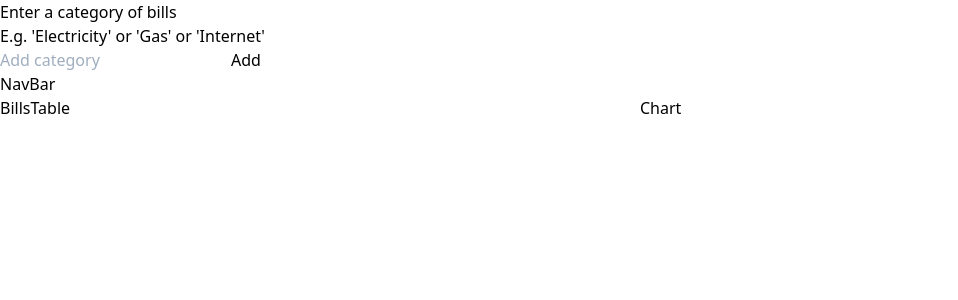
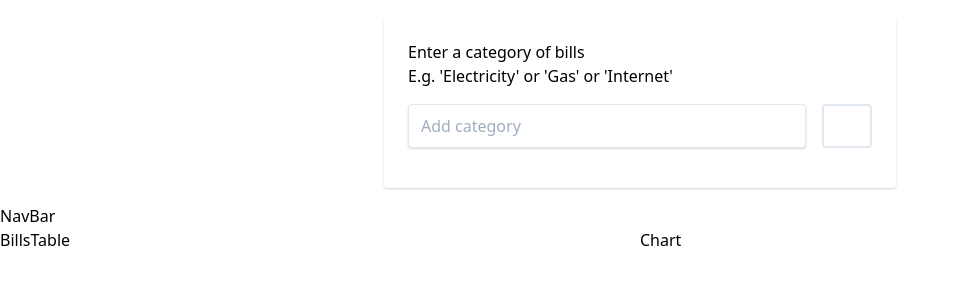
Before and after one commit to Axeldnahcram/bill_tracker, a Vue app: page / in a window 1280 px wide. Shown: the top 300 px of the page, without its empty margins (0-958 px from the left). Built offline with nearby package versions, Linux system fonts and the light colour scheme.

Commit message:
AXEL -UPD- first form completed

```diff
--- a/src/components/AddCategory.vue
+++ b/src/components/AddCategory.vue
@@ -1,9 +1,15 @@
 <template>
-    <div>
-        <h1>Enter a category of bills</h1>
-        <p>E.g. 'Electricity' or 'Gas' or 'Internet'</p>
-        <input placeholder="Add category" v-model="category">
-        <button @click="handleClick">Add</button>
+    <div class="h-100 w-full flex items-center justify-center font-sans">
+        <div class="bg-white rounded shadow p-6 m-4 w-full lg:w-3/4 lg:max-w-lg">
+            <div class="mb-4">
+                <h1 class="text-grey-darkest">Enter a category of bills</h1>
+                <p>E.g. 'Electricity' or 'Gas' or 'Internet'</p>
+                <div class="flex mt-4">
+                    <input class="shadow appearance-none border rounded w-full py-2 px-3 mr-4 text-grey-darker" placeholder="Add category" v-model="category">
+                    <button class="flex-no-shrink p-2 border-2 rounded bg-teal text-white border-teal hover:text-white hover:bg-teal" @click="handleClick">Add</button>
+                </div>
+            </div>
+        </div>
     </div>
 </template>
 
```
Also changed, not shown: 1 other file (tests, documents, lock files or other folders).
